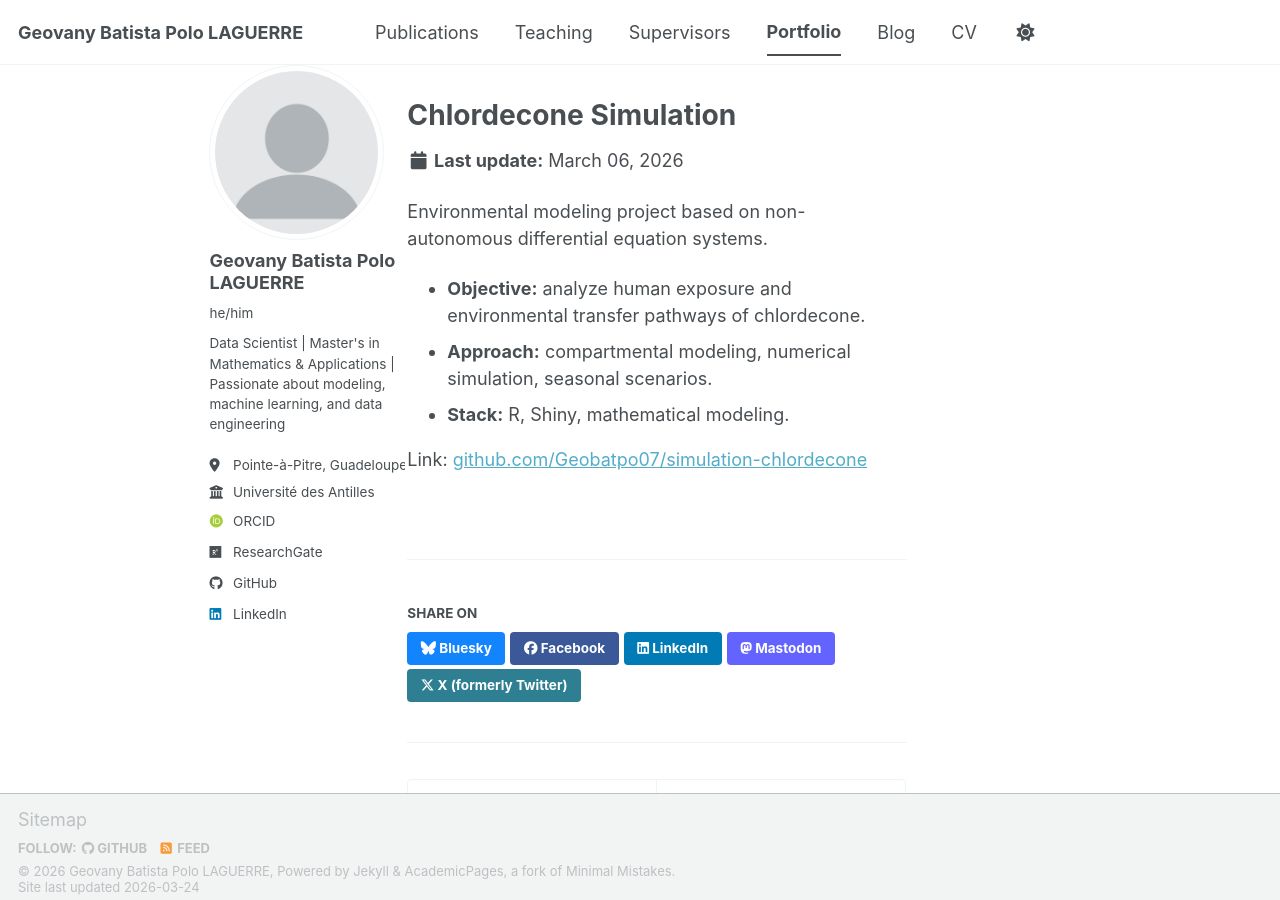
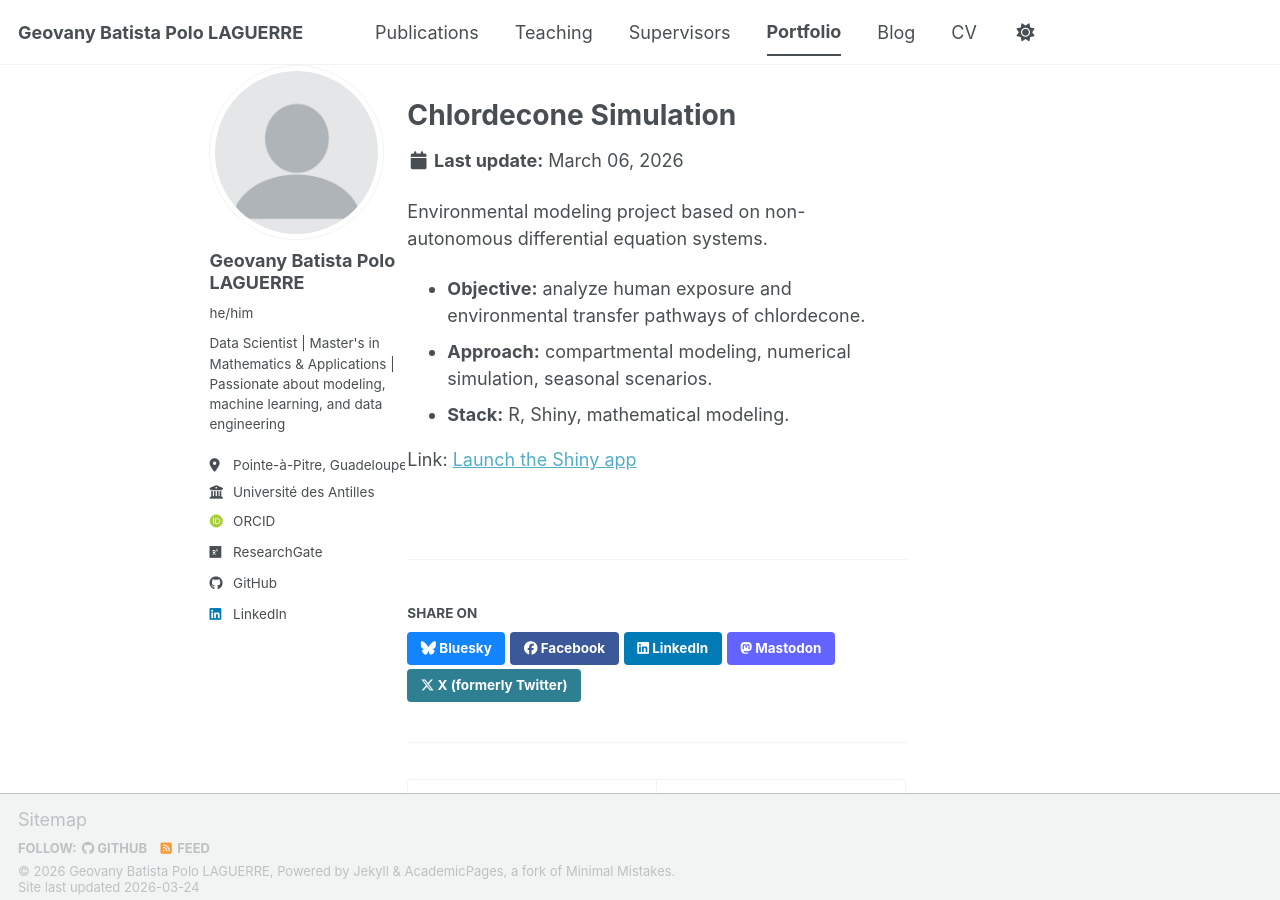
Before and after one commit to Geobatpo07/geobatpo07.github.io, a Jekyll site: the page built from _portfolio/portfolio-1.md, in a window 1280 px wide and 900 px high. Built offline with Jekyll 4.4.1, drawn with Linux system fonts in a browser that asks for light colours; some web fonts are replaced; a script bundle is joined from its source files by our own code; library files that are not in the unit come from our copies.

Commit message:
Update link in portfolio-1.md to direct users to the Shiny app for chlordecone simulation

```diff
--- a/_portfolio/portfolio-1.md
+++ b/_portfolio/portfolio-1.md
@@ -12,4 +12,4 @@ Environmental modeling project based on non-autonomous differential equation sys
 - **Approach:** compartmental modeling, numerical simulation, seasonal scenarios.
 - **Stack:** R, Shiny, mathematical modeling.
 
-Link: [github.com/Geobatpo07/simulation-chlordecone](https://github.com/Geobatpo07/simulation-chlordecone)
+Link: [Launch the Shiny app](https://fsu5hs-geovany0batista0polo-laguerre.shinyapps.io/chlordecone-simulation-app/)
```
